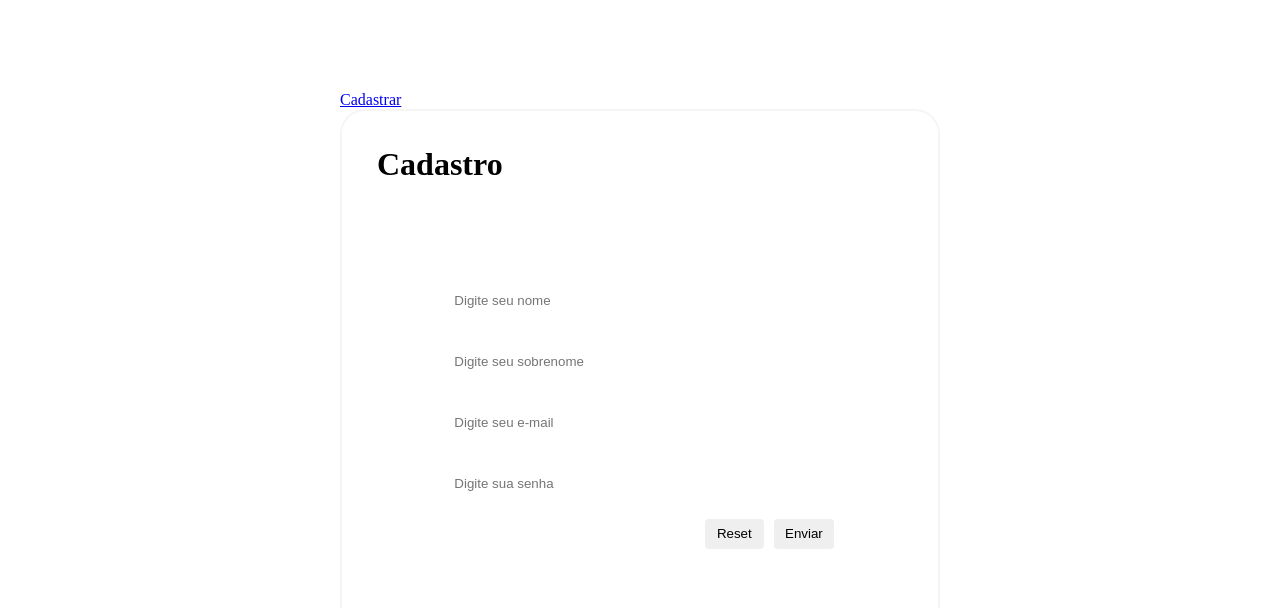
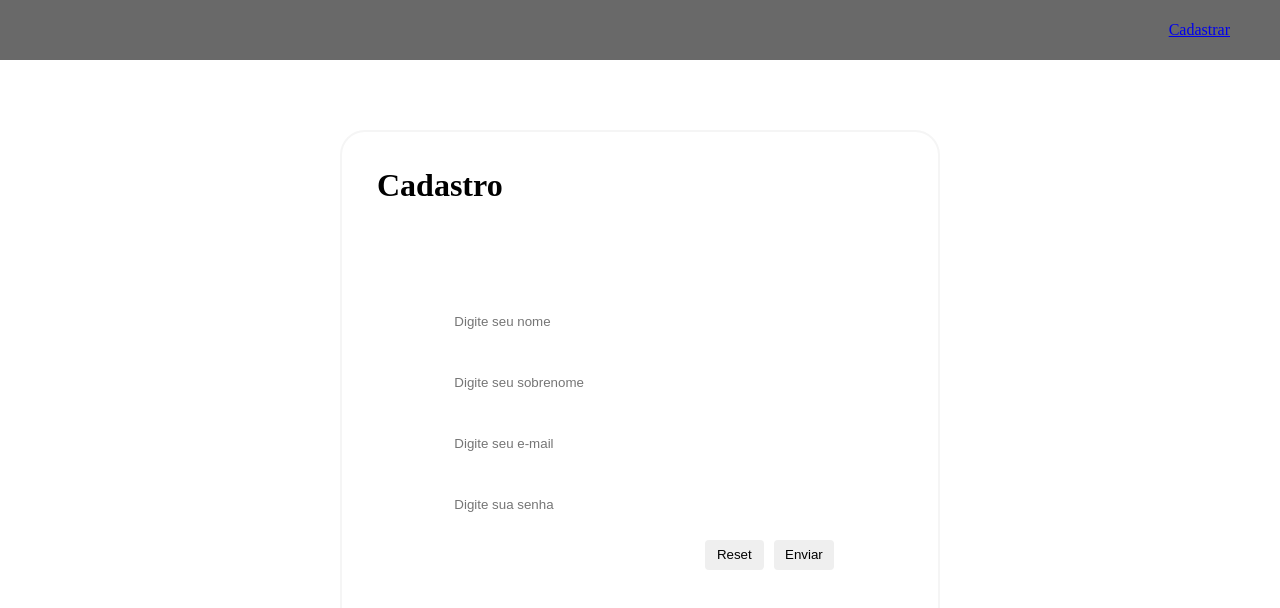
Before and after one commit to vitorVier1/firebase, a React (Create React App) app: page / in a window 1280 px wide. Shown: the top 608 px of the page. Built offline with nearby package versions, Linux system fonts and the light colour scheme.

Commit message:
routes_add

```diff
--- a/src/App.css
+++ /dev/null
@@ -1,14 +0,0 @@
-* {
-    margin: 0;
-    padding: 0;
-    box-sizing: border-box;
-}
-
-body {
-    width: 100%;
-    height: 100vh;
-    display: flex;
-    align-items: center;
-    justify-content: center;
-    margin: 0 auto;
-}
--- a/src/App.jsx
+++ b/src/App.jsx
@@ -1,5 +1,4 @@
 import { ToastContainer } from 'react-toastify';
-import './App.css';
 import RoutesApp from './routes';
 
 function App() {
--- a/src/components/Header/header.css
+++ b/src/components/Header/header.css
@@ -0,0 +1,15 @@
+* {
+    margin: 0;
+    padding: 0;
+    box-sizing: border-box;
+}
+
+header {
+    width: 100%;
+    height: 60px;
+    display: flex;
+    align-items: center;
+    justify-content: flex-end;
+    padding: 0 50px;
+    background: rgba(0, 0, 0, 0.589);
+}
--- a/src/components/Header/index.jsx
+++ b/src/components/Header/index.jsx
@@ -1,9 +1,11 @@
 import { Link } from "react-router-dom"
+
+import './header.css'
 
 export default function Header() {
     return(
-        <div className="header">
+        <header>
             <Link to='/'>Cadastrar</Link>
-        </div>
+        </header>
     )
 }
--- a/src/pages/Cadastros/cadastros.css
+++ b/src/pages/Cadastros/cadastros.css
@@ -4,9 +4,9 @@
     box-sizing: border-box;
 }
 
-body {
+.container-cadastros {
     width: 100%;
-    height: 100vh;
+    height: calc(100vh - 60px);
     display: flex;
     align-items: center;
     justify-content: center;
--- a/src/pages/Cadastros/index.jsx
+++ b/src/pages/Cadastros/index.jsx
@@ -31,6 +31,7 @@ export default function Cadastros() {
     }
 
     return(
+        <div className="container-cadastros">
             <form className='form'>
                 <div className='inputs'>
                     <h1>Cadastro</h1>
@@ -73,5 +74,6 @@ export default function Cadastros() {
                     </div>
                 </div>
             </form>
+        </div>
     )
 }
```
Lines whose indentation alone changed are shown as unchanged.
